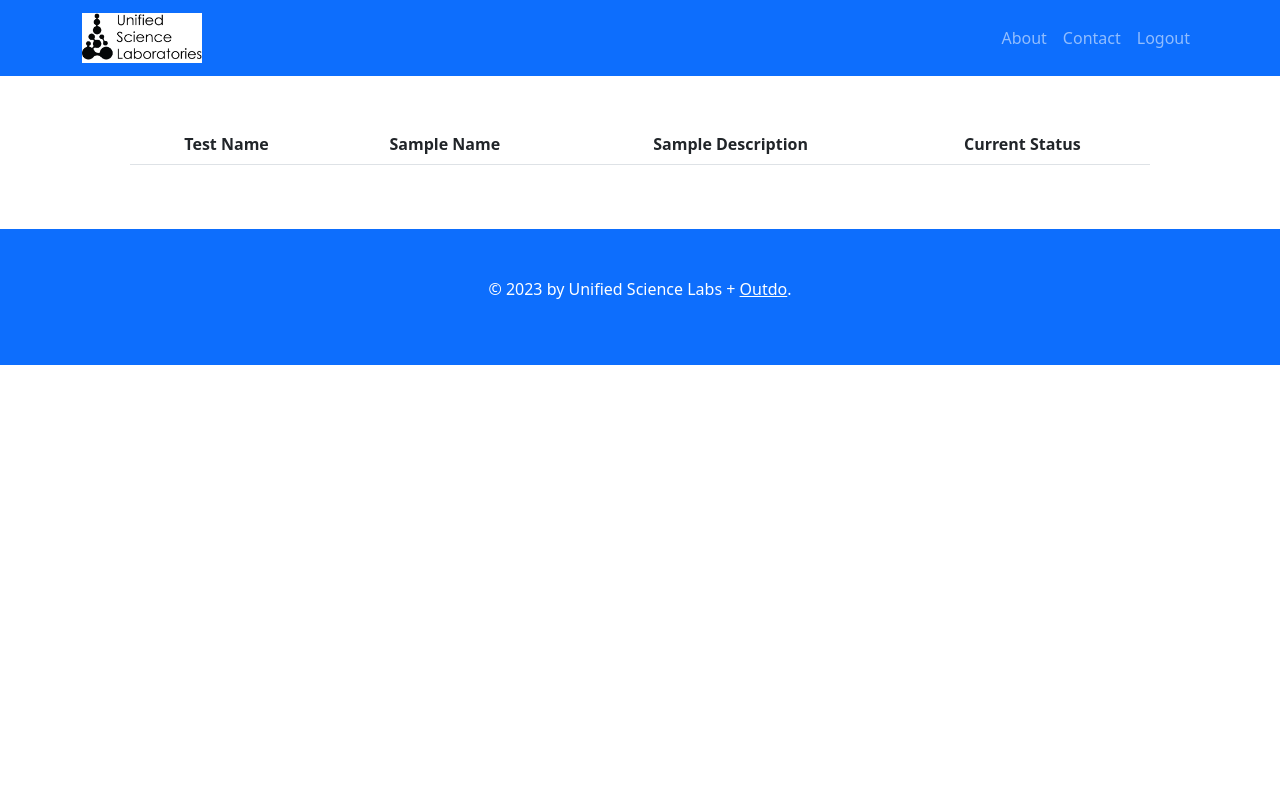
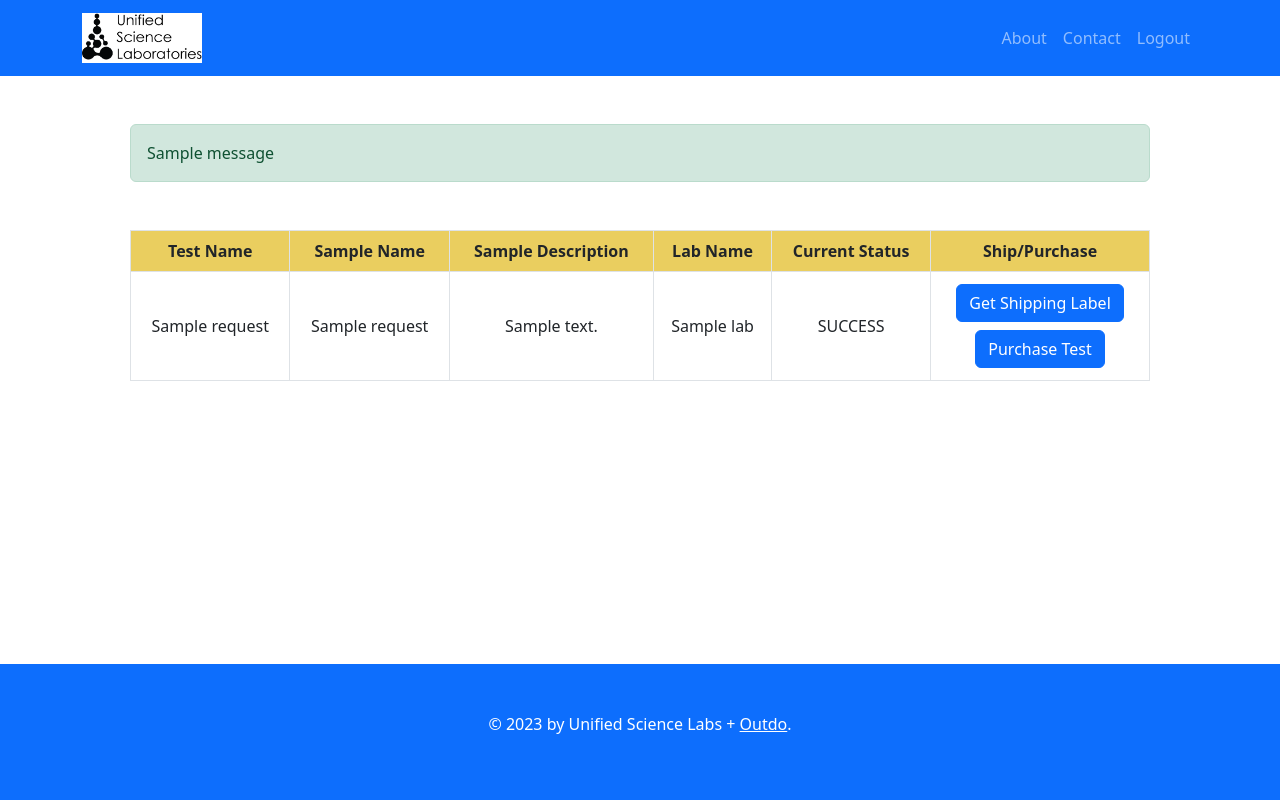
Before and after one commit to bharding216/labs, a Flask app: page /user_requests in a window 1280 px wide. Run offline with Flask 2, Linux system fonts and the light colour scheme; a user stored in the database is signed in; tables that the repository leaves empty hold one stand-in row (values such as "Sample post"); one stand-in notice (Sample message) is shown; lists and menus that the app fills with data are empty.

Commit message:
Add User Requests table
This table is where users can see the status of their testing requests.

```diff
--- a/project/models.py
+++ b/project/models.py
@@ -57,6 +57,7 @@ class individuals_login(db.Model, UserMixin):
 
 class test_requests(db.Model):
     request_id = db.Column(db.Integer, primary_key=True)
+    requestor_id = db.Column(db.Integer, db.ForeignKey('individuals_login.id'), nullable=False)
     sample_name = db.Column(db.String(100))
     sample_description = db.Column(db.String(16000000))
     turnaround = db.Column(db.Integer)
--- a/project/static/css/main.css
+++ b/project/static/css/main.css
@@ -1,4 +1,20 @@
-/* Change the link hover color */
+.wrapper {
+  min-height: 100vh;
+  display: flex;
+  flex-direction: column;
+}
+
+.main-content {
+  flex: 1;
+}
+
+
+footer {
+  margin-top: auto;
+}
+
+
+
 .btn-primary:hover {
   background-color: navy;
   border-color: navy;
@@ -69,3 +85,9 @@
       margin-right: 50px;
     }
   }
+
+
+
+  .table thead th {
+    background-color: #eace5f;
+  }
--- a/project/templates/base.html
+++ b/project/templates/base.html
@@ -33,6 +33,7 @@
 
 
 <body>
+    <div class="wrapper">
 
         <!--Read the docs (https://getbootstrap.com/docs/4.0/components/navbar/)
         for more details on these classes-->
@@ -132,10 +133,10 @@
         </nav>
 
 
-    <div>{% block content %}{% endblock %}</div>
+        <div class="main-content">{% block content %}{% endblock %}</div>
 
-    <!--p-3 = padding
-    https://getbootstrap.com/docs/4.0/utilities/spacing/-->
+
+        <!--FOOTER-->
         <div class="text-center p-5 bg-primary">
         <!--Great example for the footer: (https://mdbootstrap.com/docs/standard/navigation/footer/)-->
             <p class="text-white">
@@ -147,7 +148,8 @@
             </p>
         </div>
 
-
+    <!--close wrapper div-->
+    </div>
 
 
     <!-- Bootstrap Javascript -->
@@ -168,8 +170,6 @@
     </script>
 
 
-
-
     <!-- Animate on Scroll Javascript -->
     <script src="https://unpkg.com/aos@2.3.1/dist/aos.js"></script>
 
@@ -177,5 +177,7 @@
         AOS.init();
     </script>
 
+
+
 </body>
 </html>
--- a/project/templates/user_requests.html
+++ b/project/templates/user_requests.html
@@ -5,36 +5,59 @@
 {% block content %}
 
 <div class="container my-5">
+    {% with messages = get_flashed_messages(with_categories=True) %}
+    {% if messages %}
+            {% for category, message in messages %}
+                {% if category == 'success' %}
+                    <div class="alert alert-success mx-5" role="alert">
+                        {{ message }}
+                    </div>
+                {% else %}
+                    <div class="alert alert-danger mx-5" role="alert">
+                        {{ message }}
+                    </div>
+                {% endif %}
+            {% endfor %}
+    {% endif %}
+    {% endwith %}
+</div>
+
+
+<div class="container my-5">
 
     <div class="table-responsive mx-5">
-        <table class="table">
+        <table class="table table-bordered">
             <thead>
                 <tr>
-                    <th class="text-center" scope="col">Test Name</th>
-                    <th class="text-center" scope="col">Sample Name</th>
-                    <th class="text-center" scope="col">Sample Description</th>
-                    <th class="text-center" scope="col">Current Status</th>
+                    <th class="text-center align-middle" scope="col">Test Name</th>
+                    <th class="text-center align-middle" scope="col">Sample Name</th>
+                    <th class="text-center align-middle" scope="col">Sample Description</th>
+                    <th class="text-center align-middle" scope="col">Lab Name</th>
+                    <th class="text-center align-middle" scope="col">Current Status</th>
+                    <th class="text-center align-middle" scope="col">Ship/Purchase</th>
                 </tr>
             </thead>
 
 
             <tbody>
-                {% for lab_request in lab_requests %}
+                {% for my_request, name in my_requests %}
                     <tr>
-                        <td class="text-center">{{ lab_request.test_name }}</td>
-                        <td class="text-center">{{ lab_request.sample_name }}</td>
-                        <td class="text-center">{{ lab_request.sample_description }}</td>
-                        <td class="text-center">{{ lab_request.turnaround }}</td>
-                        <td class="text-center">{{ lab_request.status }}</td>
+                        <td class="text-center align-middle">{{ my_request.test_name }}</td>
+                        <td class="text-center align-middle">{{ my_request.sample_name }}</td>
+                        <td class="text-center align-middle">{{ my_request.sample_description }}</td>
+                        <td class="text-center align-middle">{{ name }}</td>
+                        <td class="text-center align-middle">{{ my_request.status }}</td>
 
-                        <td class="text-center">
+                        <td class="text-center align-middle">
 
-                            <form action="{{ url_for('views.lab_requests') }}" method="POST">
-                                <input type="hidden" name="approve">
-                                <input type="submit" class="btn btn-outline-success my-1" value="Approve">
+                            <form action="#" method="POST">
+                                <input type="hidden" name="buy_label">
+                                <input type="submit" class="btn btn-primary my-1" value="Get Shipping Label">
+                            </form>
 
-                                <input type="hidden" name="deny">
-                                <input type="submit" class="btn btn-outline-danger my-1" value="Deny">
+                            <form action="#" method="POST">
+                                <input type="hidden" name="buy_test">
+                                <input type="submit" class="btn btn-primary my-1" value="Purchase Test">
                             </form>
 
                         </td>
--- a/project/views.py
+++ b/project/views.py
@@ -189,10 +189,10 @@ def confirmation_new_user():
     sample_name = session.get('sample_name')
     sample_description = session.get('sample_description')
 
-
     selected_lab_id = session.get('selected_lab_id')
     lab_choice = labs.query.get_or_404(selected_lab_id)
     lab_id = lab_choice.id
+    current_user_id = current_user.id
 
     # save the testing info to the requests table.
     new_request = test_requests(sample_name = sample_name,
@@ -200,7 +200,8 @@ def confirmation_new_user():
                            turnaround = turnaround,
                            test_name = selected_test,
                            lab_id = lab_id,
-                           status = 'Pending'
+                           status = 'Pending',
+                           requestor_id = current_user_id
                            )
 
     db.session.add(new_request)
@@ -255,10 +256,29 @@ def confirmation_returning_user():
 @views.route("/lab_requests", methods=['GET', 'POST'])
 @login_required
 def lab_requests():
+    if request.method == 'POST':
+        request_id = request.form['id']
+        action = request.form['action']
+
+        if action == 'approve':
+            status = 'Approved'
+        elif action == 'deny':
+            status = 'Denied'
+        else:
+            status = None
+
+        if status:
+            db.session.query(test_requests).filter_by(request_id = request_id).update({'status': status})
+            db.session.commit()
+            flash('Status updated successfully', 'success')
+        else:
+            flash('Invalid action.', 'error')
+
+        return redirect(url_for('views.lab_requests'))
+
 
     user_id = current_user.id
     lab_requests = test_requests.query.filter_by(lab_id = user_id).all()
-
 
     return render_template('lab_requests.html',
                             user = current_user,
@@ -268,9 +288,18 @@ def lab_requests():
 @views.route("/user_requests", methods=['GET', 'POST'])
 @login_required
 def user_requests():
+    if request.method == 'POST':
+        flash('The buttons work!', 'success')
+        return redirect(url_for('views.user_requests'))
+
+    my_requests = db.session.query(test_requests, labs.name) \
+        .join(labs, test_requests.lab_id == labs.id) \
+        .filter(test_requests.requestor_id == current_user.id) \
+        .all()
 
     return render_template('user_requests.html',
                             user = current_user,
+                            my_requests = my_requests
                             )
 
 
```
Also changed, not shown: project/templates/lab_requests.html (+27 -2 lines), 1 other file. Lines whose indentation alone changed are shown as unchanged.
